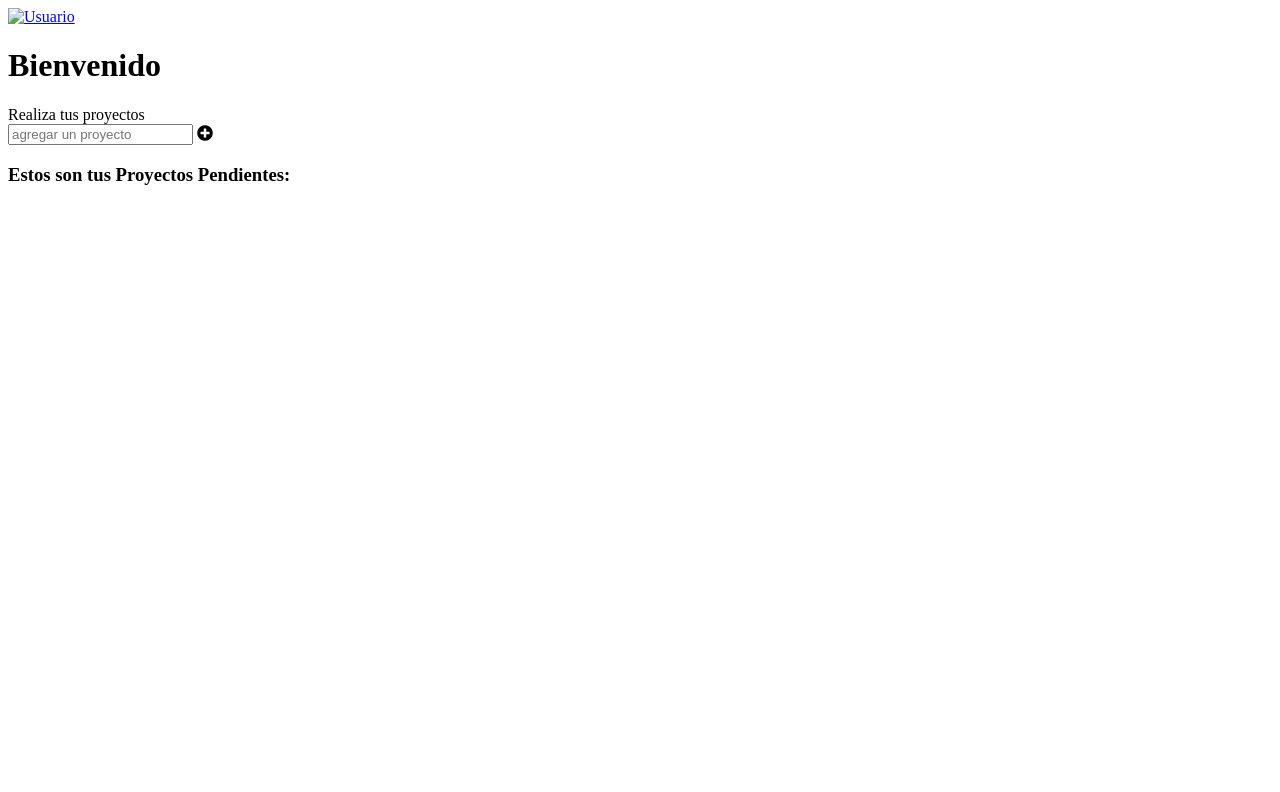
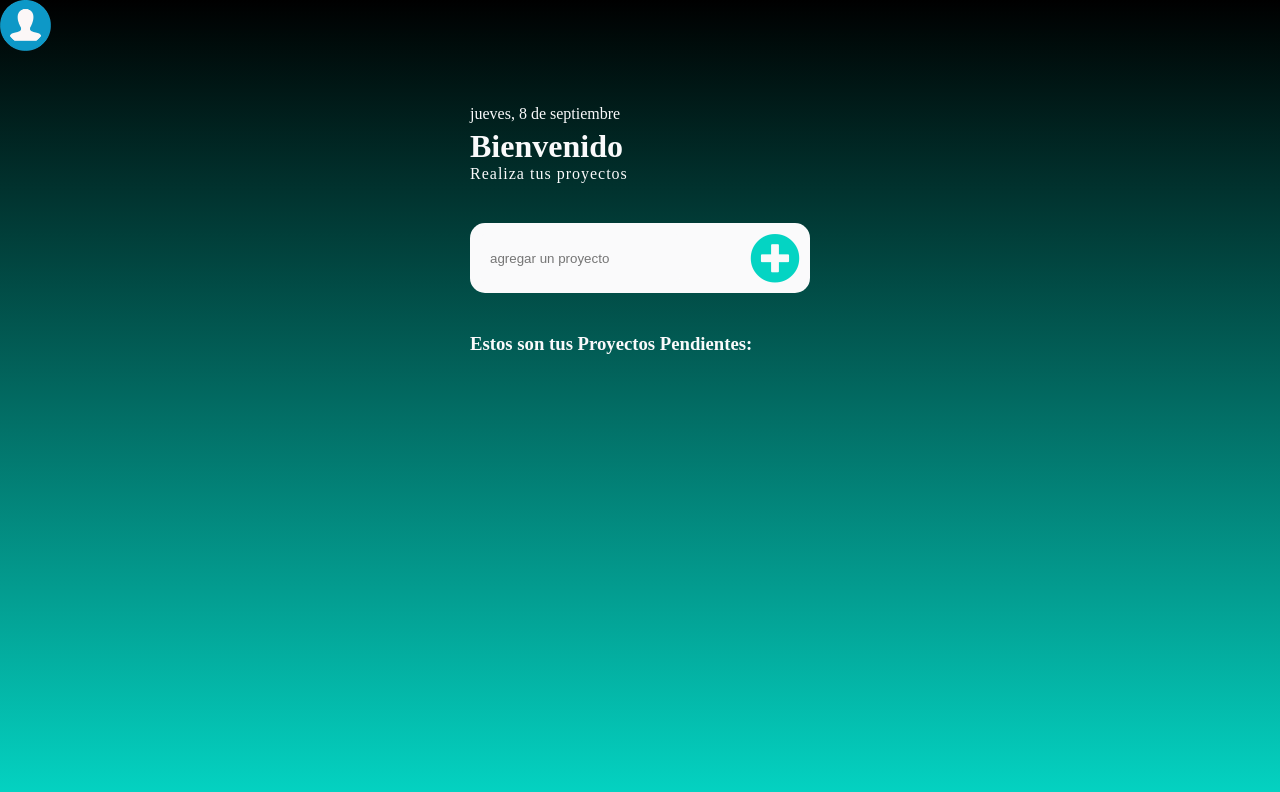
Before and after one commit to Kherrera00/Gestion_Proyectos, a plain HTML site: page view/proyecto_v1.html in a window 1280 px wide. Drawn offline with Linux system fonts and the light colour scheme; the site is published under a folder, as on GitHub Pages, so addresses that start at the root find nothing.

Commit message:
Commit 2

```diff
--- a/view/proyecto_v1.html
+++ b/view/proyecto_v1.html
@@ -6,7 +6,7 @@
   <meta http-equiv="X-UA-Compatible" content="IE=edge">
   <meta name="viewport" content="width=device-width, initial-scale=1.0">
   <link rel="stylesheet" href="https://cdnjs.cloudflare.com/ajax/libs/font-awesome/5.15.4/css/all.min.css">
-  <link rel="stylesheet" href="/view/style.css">
+  <link rel="stylesheet" href="./style.css">
 
   <title>Gestor de proyectos</title>
 
@@ -14,7 +14,7 @@
   <body>
 
   <div class="imagen">
-    <a href="/view/editar_usuario.html" target="_blank"><img src="/view/picture/usuario_ini.png" alt="Usuario" width="4%"></a>
+    <a href="/view/editar_usuario.html" target="_blank"><img src="./picture/usuario_ini.png" alt="Usuario" width="4%"></a>
   </div>
 
   <div class="container">
@@ -41,7 +41,7 @@
       </div>
   </div>
 
-  <script src="/view/script.js"></script>
+  <script src="./script.js"></script>
 
   </body>
 </html>
```
